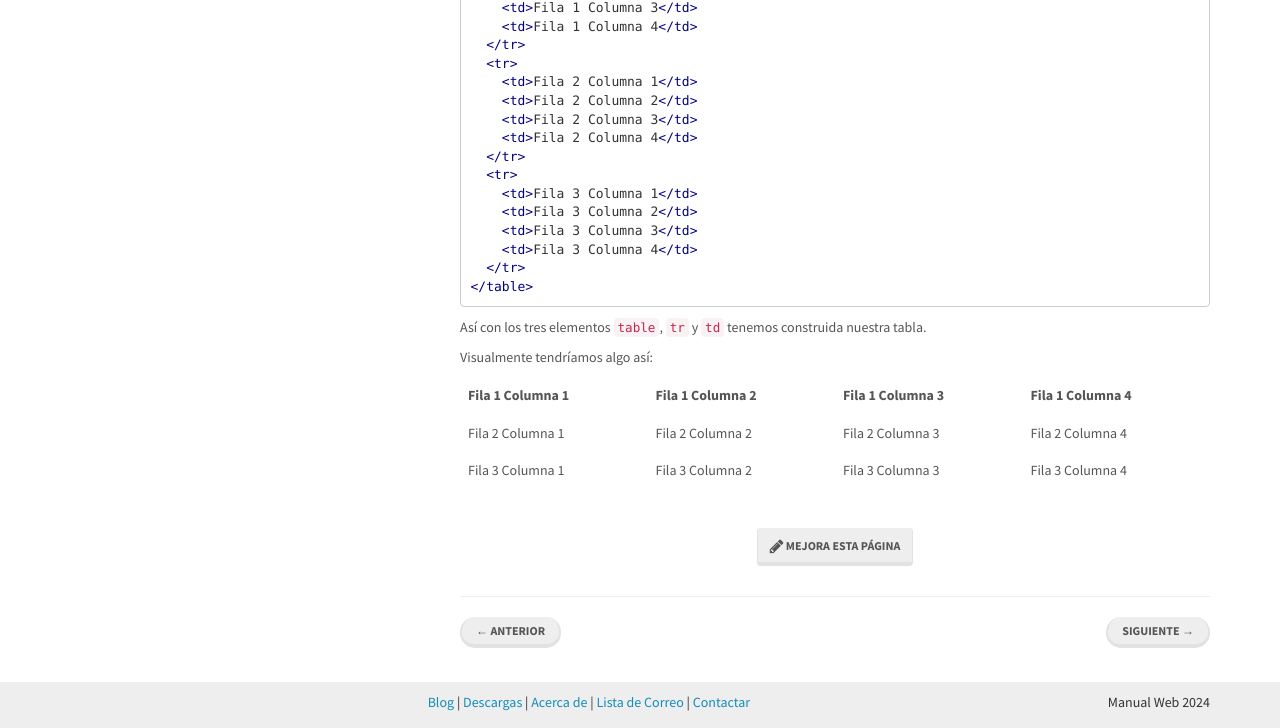
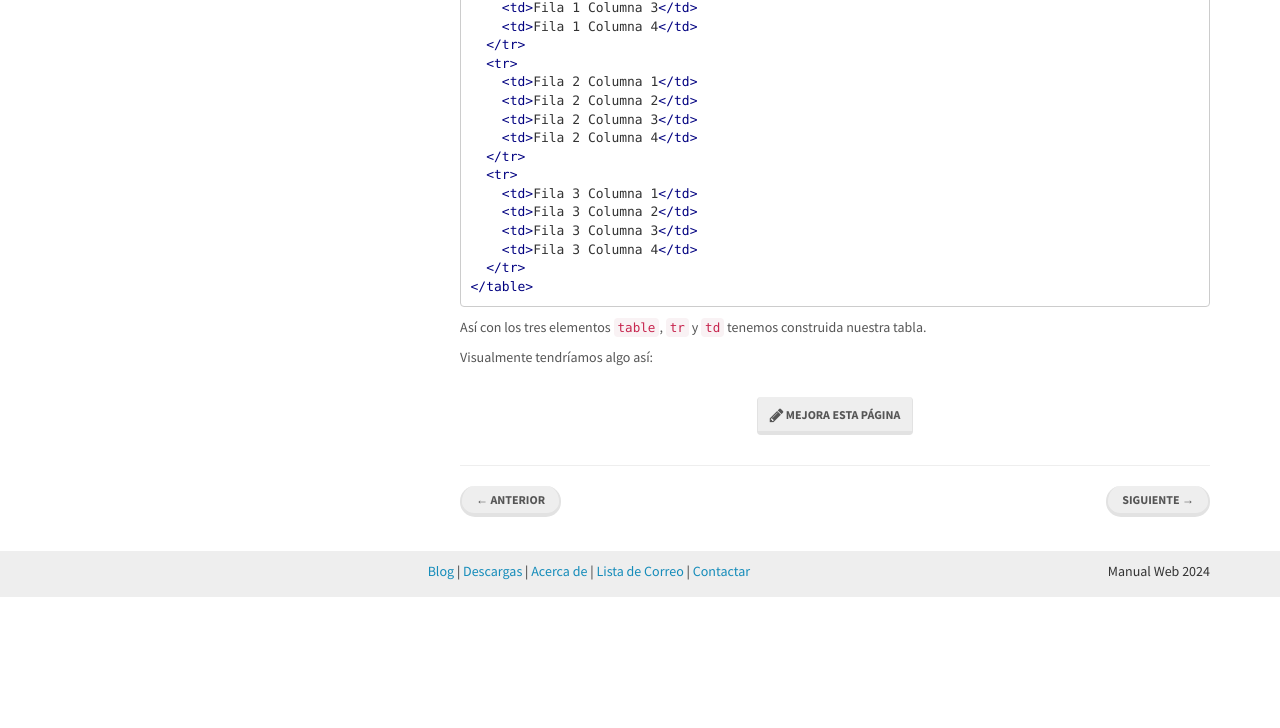
Before and after one commit to manualweb/manualweb, a Jekyll site: the page built from _html/tablas-html.md, in a window 1280 px wide and 900 px high, scrolled down 921 px, cut to the strip 172-900 px from the top of the window. Built offline with Jekyll 4.4.1, drawn with Linux system fonts in a browser that asks for light colours; nearby versions of some CDN libraries; comment, search, counter and statistics services are not loaded; after the commit the page ends 1690 px from its top, so only the background shows below that.

Commit message:
Nuevos Elementos

```diff
--- a/_html/tablas-html.md
+++ b/_html/tablas-html.md
@@ -95,9 +95,3 @@ Así con los tres elementos [`table`](https://w3api.com/HTML/table/), [`tr`](htt
 
 
 Visualmente tendríamos algo así:
-
-
-| Fila 1 Columna 1 | Fila 1 Columna 2 | Fila 1 Columna 3 | Fila 1 Columna 4 |
-| ---------------- | ---------------- | ---------------- | ---------------- |
-| Fila 2 Columna 1 | Fila 2 Columna 2 | Fila 2 Columna 3 | Fila 2 Columna 4 |
-| Fila 3 Columna 1 | Fila 3 Columna 2 | Fila 3 Columna 3 | Fila 3 Columna 4 |
```
